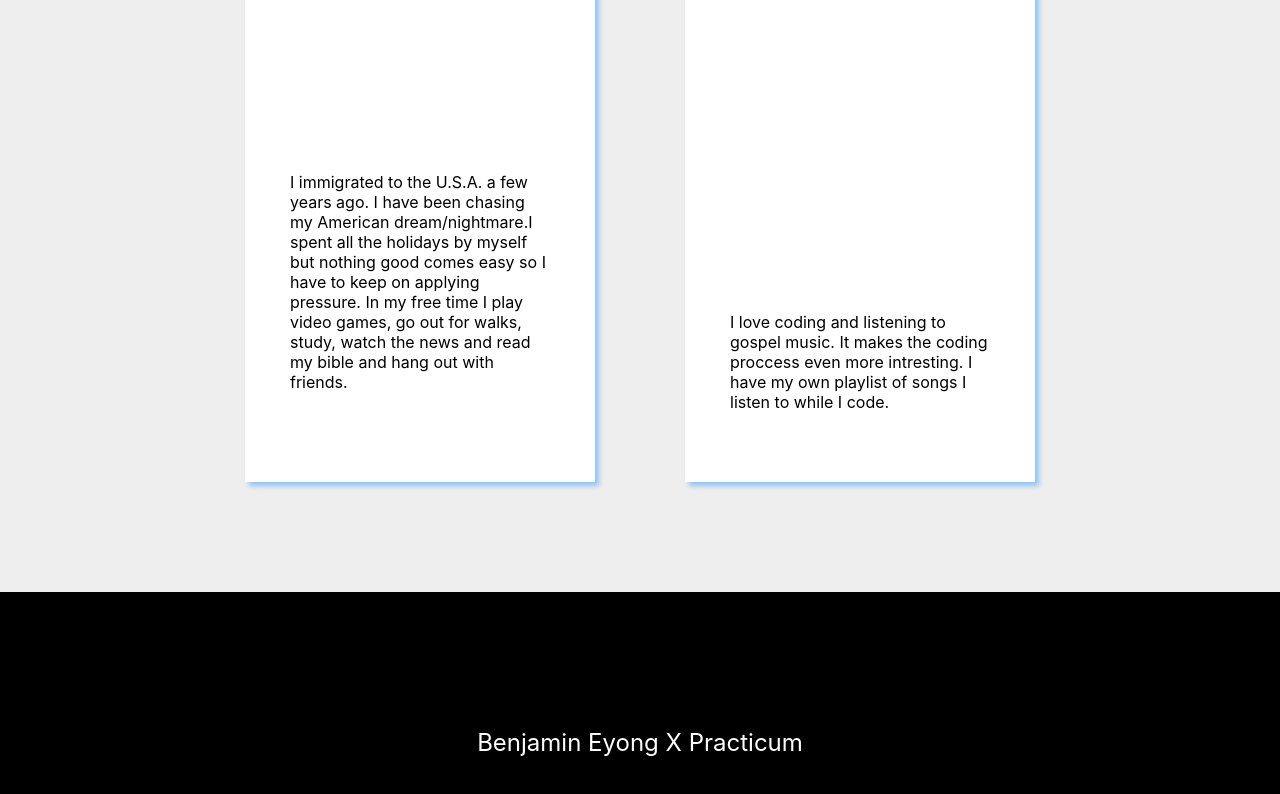
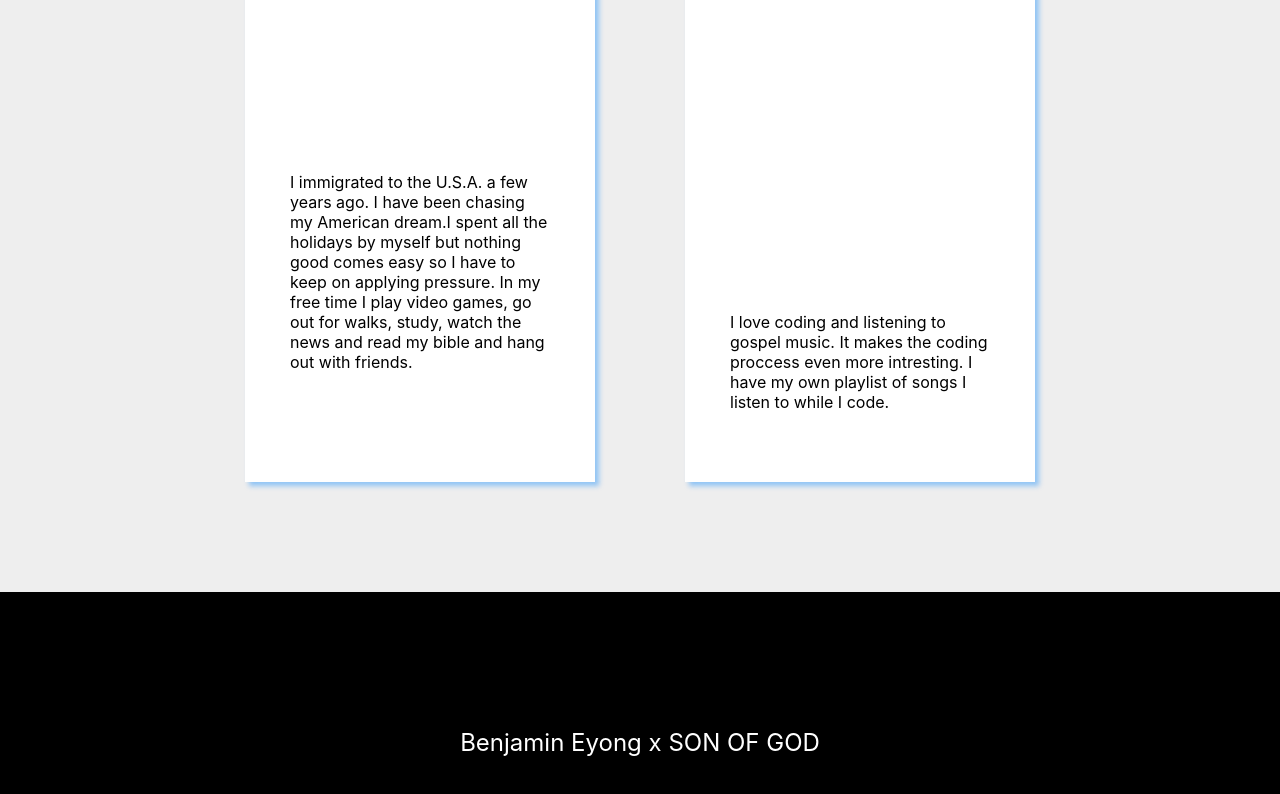
Before and after one commit to Benjamin-Eyong/new-repo, a plain HTML site: page index.html in a window 1280 px wide. Shown: the part 1558-2352 px from the top of the page. Drawn offline with Linux system fonts and the light colour scheme; a web font is replaced by a local one.

Commit message:
Second Commit

```diff
--- a/index.html
+++ b/index.html
@@ -30,7 +30,7 @@
       <div class="card">
         <img class="card-image" src="images/photo-travel.jpg" alt="American dream">
         <h2 class="card-title">American Dream</h2>
-        <p class="card-text">I immigrated to the U.S.A. a few years ago. I have been chasing my American dream/nightmare.I spent all the holidays by myself but nothing good comes easy so I have to keep on applying pressure. In my free time I play video games, go out for walks, study, watch the news and read my bible and hang out with friends.</p>
+        <p class="card-text">I immigrated to the U.S.A. a few years ago. I have been chasing my American dream.I spent all the holidays by myself but nothing good comes easy so I have to keep on applying pressure. In my free time I play video games, go out for walks, study, watch the news and read my bible and hang out with friends.</p>
       </div>
       <div class="card">
         <img class="card-image" src="images/Coding&music.jpg" alt="coding&music">
@@ -39,7 +39,7 @@
       </div>
     </section>
     <footer class="footer">
-      <p>Benjamin Eyong X Practicum</p>
+      <p>Benjamin Eyong x SON OF GOD</p>
     </footer>
   </body>
 </html>
--- a/style.css
+++ b/style.css
@@ -31,7 +31,6 @@
     background-size:cover;
     background-position:center;
     text-align: center;
-    /* add missing declarations */
   }
 
   .card-title {
@@ -58,7 +57,6 @@
     justify-content: space-between;
     max-width: 790px;
     margin: 100px auto 50px;
-    /* add missing declarations */
   }
 
   .card {
@@ -88,7 +86,6 @@
     display: flex;
     min-height: 300px;
     background-color: #000000;
-    /* add missing declarations */
   }
 
   .footer p {
@@ -96,4 +93,3 @@
     color: #ffffff;
     margin: auto;
   }
-  /* add a CSS rule for the footer signature */
```
